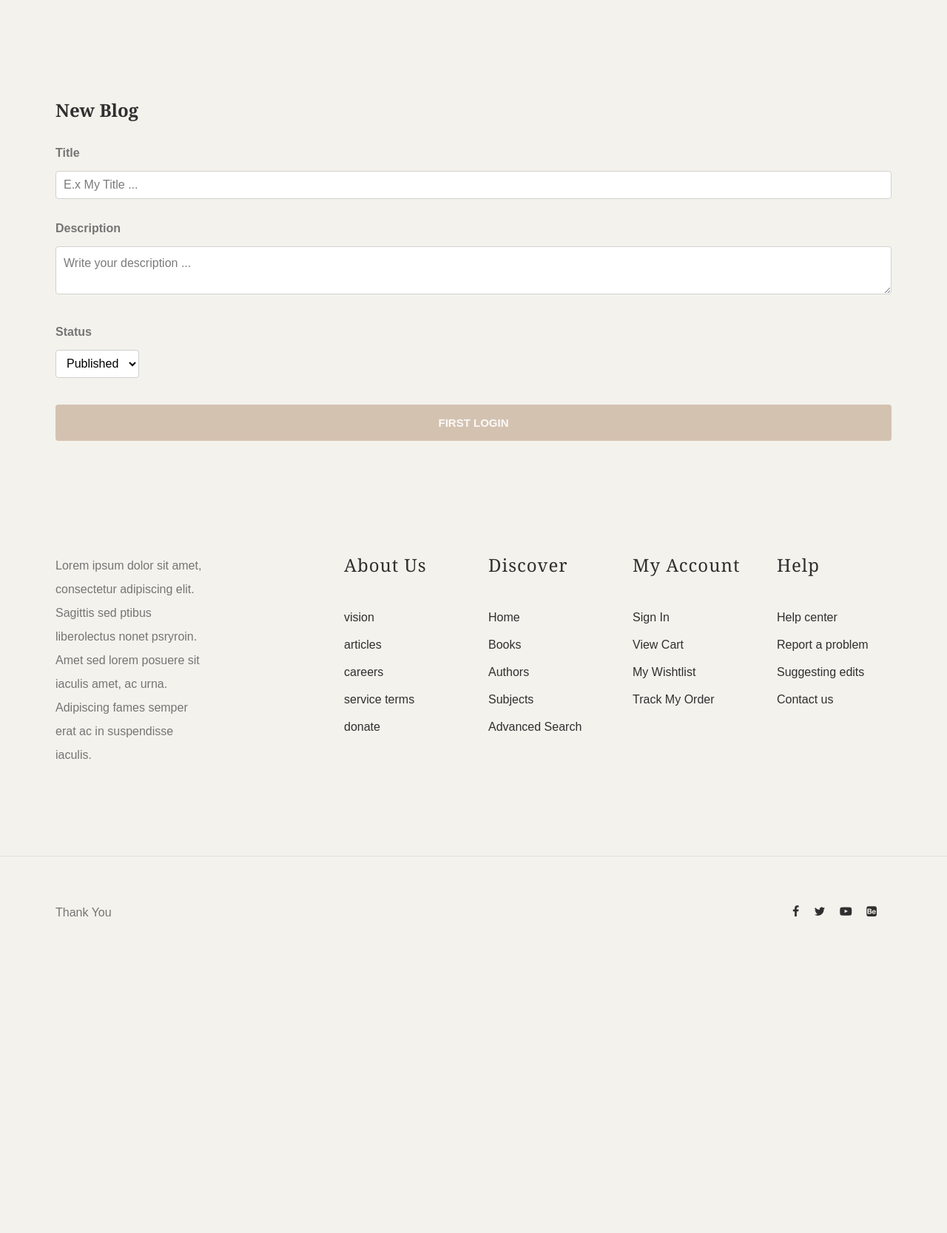
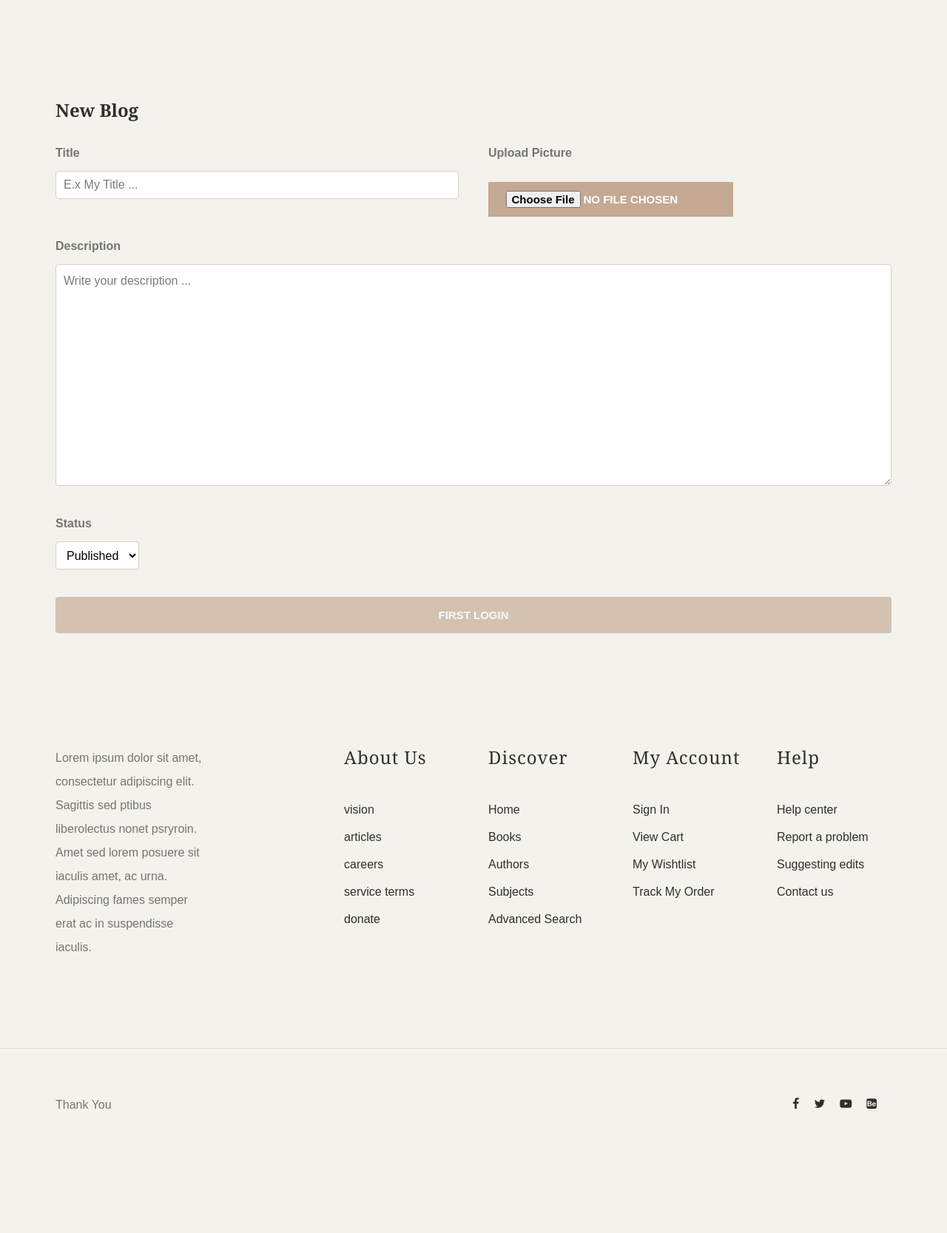
Before and after one commit to mohammadAI81/Book, a Django app: page /blog/create/ in a window 1280 px wide. Shown: the part 204-1871 px from the top of the page at 74% size. Before the commit the page ends 1443 px from the top, so only its background shows below. Run offline with Django 5.2, Linux system fonts and the light colour scheme; some libraries are stand-ins or nearby versions; some web fonts are replaced.

Commit message:
add field author and photo from model blog app

```diff
--- a/blog/models.py
+++ b/blog/models.py
@@ -9,8 +9,8 @@ class Blog(models.Model):
         (STATUS_DRA, 'Draft'),
     )
 
-    # author
-    # photo
+    author = models.ForeignKey(settings.AUTH_USER_MODEL, on_delete=models.CASCADE, related_name='auhtor_blog', null=True)
+    photo = models.FileField(upload_to='blog/cover/%Y/%m', blank=True)
     title = models.CharField(max_length=255)
     discription = models.TextField()
     status = models.CharField(default=STATUS_PUB, choices=STATUS, max_length=2)
--- a/templates/blog/blogs.html
+++ b/templates/blog/blogs.html
@@ -33,7 +33,8 @@
                                     <article class="post-item">
                                         <figure>
                                             <a href="{% url 'detail_blog' blog.id %}" class="image-hvr-effect">
-                                                <img src="{% static 'images/post-img1.jpg' %}" alt="post" class="post-image">
+                                                <img src="https://www.ascian.in/creatives/wp-content/uploads/blog-700x410.jpg" style="border-radius: 10px;"
+                                                alt="post" class="post-image">
                                             </a>
                                         </figure>
 
--- a/templates/blog/create_edit.html
+++ b/templates/blog/create_edit.html
@@ -7,17 +7,21 @@
     <div class="container">
     <section class="comment-respond  mb-5">
         <h2>New Blog</h2>
-        <form method="POST" class="form-group mt-3">
+        <form method="POST" class="form-group mt-3" enctype="multipart/form-data">
             {% csrf_token %}
             <div class="row">
-                <div class="col-md-12">
+                <div class="col-md-6">
                     <label for="title">Title</label>
                     <input class="u-full-width" type="text" name="title" id="author" class="form-control mb-4 mr-4" placeholder="E.x My Title ..." value="{{ blog.title }}">
+                </div>
+                <div class="col-md-6">
+                    <label for="picture">Upload Picture</label>
+                    <input type="file" name="picture">
                 </div>
                 <div class="col-md-12">
                     <label for="description">Description</label>
                     <textarea class="u-full-width form-control" id="comment" name="discription"
-                    placeholder="Write your description ..."
+                    placeholder="Write your description ..." style="height: 300px;"
                     rows="50" required>{{ blog.discription }}</textarea>
                 </div>
                 <div class="col-md-12">
```
Also changed, not shown: templates/blog/blog.html (+6 -3 lines), blog/migrations/0002_blog_author_blog_photo.py (added).
